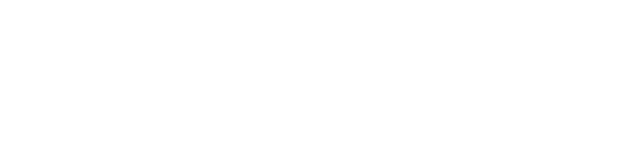
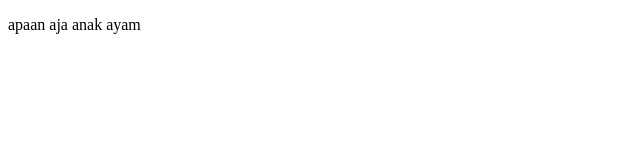
Before and after one commit to yudiyahrian/cobalah, a plain HTML site: page index.html in a window 1280 px wide. Shown: the whole page, without its empty margins (0-640 px from the left). Drawn offline with Linux system fonts and the light colour scheme.

Commit message:
apaan aja ayam

```diff
--- a/index.html
+++ b/index.html
@@ -7,6 +7,6 @@
     <title>Document</title>
 </head>
 <body>
-
+    <p>apaan aja anak ayam</p>
 </body>
 </html>
```
